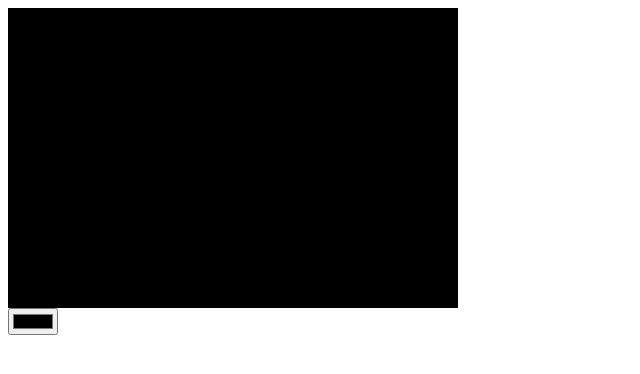
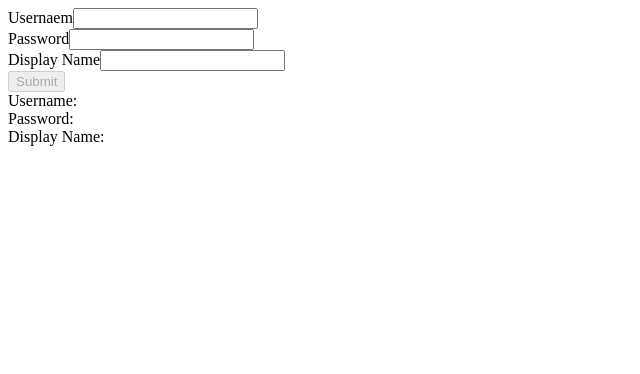
Before and after one commit to santoshkbrj/Reactjs_Tutorial, a React (Vite) app: page / in a window 1280 px wide. Shown: the top 374 px of the page, without its empty margins (0-640 px from the left). Built offline with nearby package versions, Linux system fonts and the light colour scheme.

Commit message:
Event Handler

```diff
--- a/src/App.jsx
+++ b/src/App.jsx
@@ -1,20 +1,10 @@
-import { useState } from "react";
-import { Color } from "./components/Color";
+import RegisterForm from "./components/RegisterForm";
 
 function App() {
-    const [UIcolor, setUIColor] = useState('#000')
-
-    // Our callback function
-    const getColor = (color) => {
-        setUIColor(color)
-    }
-    //console.log(`Color: ${UIcolor}`)
     return (
         <>
-            <div style={{ width: "450px", height: "300px", backgroundColor: `${UIcolor}` }}></div>
-            <Color getColor={getColor} />
+            <RegisterForm />
         </>
     )
 }
-
 export default App;
--- a/src/components/Color.jsx
+++ /dev/null
@@ -1,18 +0,0 @@
-import { useState } from "react";
-
-export function Color({ getColor }) {
-    const [activeColor, setActiveColor] = useState('')
-
-    const changeHandler = (e) => {
-        const { value } = e.target;
-        //console.log(`value: ${value}`)
-        setActiveColor(value);
-        getColor(value);
-    }
-
-    return (
-        <>
-            <input type="color" value={activeColor} onChange={changeHandler} />
-        </>
-    )
-}
--- /dev/null
+++ b/src/components/RegisterForm.jsx
@@ -0,0 +1,45 @@
+import React, { useState } from 'react'
+
+export default function RegisterForm() {
+    const [username, setUserName] = useState('');
+    const [password, setPassword] = useState('');
+    const [displayName, setDisplayName] = useState('')
+    // console.log(useState())
+
+    const [formFields, setFormFields] = useState({
+        username: '',
+        password: '',
+        displayName: ''
+    })
+    const isDisabled = !formFields.username || !formFields.password || !formFields.displayName;
+
+    console.log(formFields);
+
+
+    return (
+        <div>
+            <form>
+                <div>
+                    <label htmlFor="username">Usernaem</label>
+                    <input type="text" value={formFields.username} onChange={(e) => setFormFields((currentState) => (
+                        { ...currentState, username: e.target.value }))} />
+                </div>
+                <div>
+                    <label htmlFor="password">Password</label>
+                    <input type="password" value={formFields.password} onChange={(e) => setFormFields((currentState) => (
+                        { ...currentState, password: e.target.value }))} />
+                </div>
+                <div>
+                    <label htmlFor="password">Display Name</label>
+                    <input type="text" value={formFields.displayName} onChange={(e) => setFormFields((currentState) => (
+                        { ...currentState, displayName: e.target.value }))} />
+                </div>
+                <button type='submit' disabled={isDisabled}>Submit</button> <br />
+            </form>
+
+            <span>Username: {formFields.username}</span><br />
+            <span>Password: {formFields.password}</span><br />
+            <span>Display Name: {formFields.displayName}</span><br />
+        </div >
+    )
+}
```
